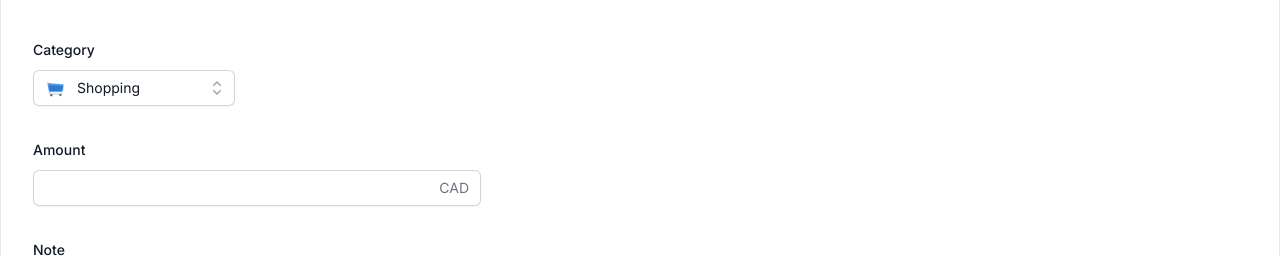
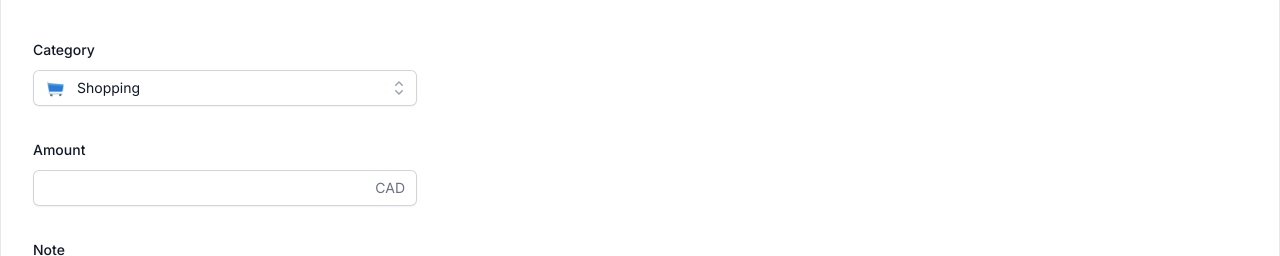
Before and after one commit to andychowhh/expense-tracker, a Next.js app in the folder web/: page /record-expense in a window 1280 px wide. Shown: the part 183-439 px from the top of the page. Built offline with nearby package versions, Linux system fonts and the light colour scheme.

Commit message:
Fixed responsiveness for Record Expense page

```diff
--- a/web/app/record-expense/CategorySelect.tsx
+++ b/web/app/record-expense/CategorySelect.tsx
@@ -47,7 +47,7 @@ export default function Example() {
           {/* <Listbox.Label className="block text-sm font-medium leading-6 text-gray-900">
             Category
           </Listbox.Label> */}
-          <div className="relative mt-2 w-1/6">
+          <div className="relative mt-2 sm:max-w-sm">
             <Listbox.Button className="relative w-full cursor-default rounded-md bg-white py-1.5 pl-3 pr-10 text-left text-gray-900 shadow-sm ring-1 ring-inset ring-gray-300 focus:outline-none focus:ring-2 focus:ring-indigo-500 sm:text-sm sm:leading-6">
               <span className="flex items-center">
                 <div className="h-5 w-5 relative">
--- a/web/app/record-expense/page.tsx
+++ b/web/app/record-expense/page.tsx
@@ -3,7 +3,7 @@ import CategorySelect from "./CategorySelect";
 
 export default function RecordExpense() {
   return (
-    <form className="mx-auto my-7 max-w-7xl px-4 py-8 sm:px-6 lg:px-8 lg:border lg:border-gray-200">
+    <form className="mx-auto lg:my-7 max-w-7xl px-4 py-8 sm:px-6 lg:px-8 lg:border lg:border-gray-200">
       <div className="space-y-12">
         <div className="border-b border-gray-900/10 pb-12">
           <h2 className="text-base font-semibold leading-7 text-gray-900">
@@ -26,7 +26,7 @@ export default function RecordExpense() {
               </div>
             </div>
 
-            <div className="sm:col-span-4">
+            <div className="sm:col-span-4 sm:max-w-sm">
               <label
                 htmlFor="amount"
                 className="block text-sm font-medium leading-6 text-gray-900"
@@ -107,7 +107,7 @@ export default function RecordExpense() {
       <div className="mt-6 flex items-center justify-end gap-x-6">
         <button
           type="submit"
-          className="rounded-md bg-indigo-600 px-3 py-2 text-sm font-semibold text-white shadow-sm hover:bg-indigo-500 focus-visible:outline focus-visible:outline-2 focus-visible:outline-offset-2 focus-visible:outline-indigo-600"
+          className="w-full rounded-md bg-indigo-600 px-3 py-2 text-sm font-semibold text-white shadow-sm sm:w-auto hover:bg-indigo-500 focus-visible:outline focus-visible:outline-2 focus-visible:outline-offset-2 focus-visible:outline-indigo-600"
         >
           Add
         </button>
```
